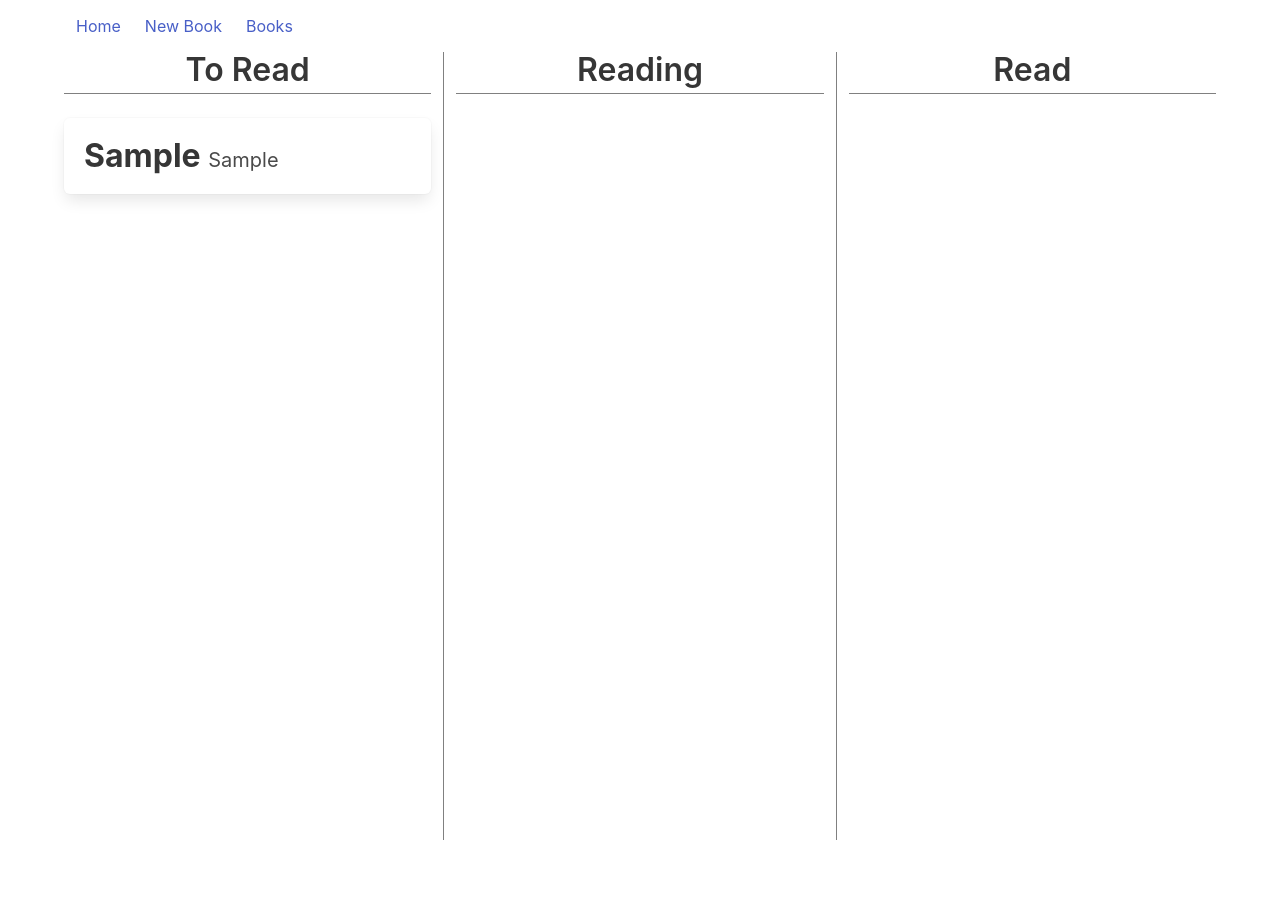
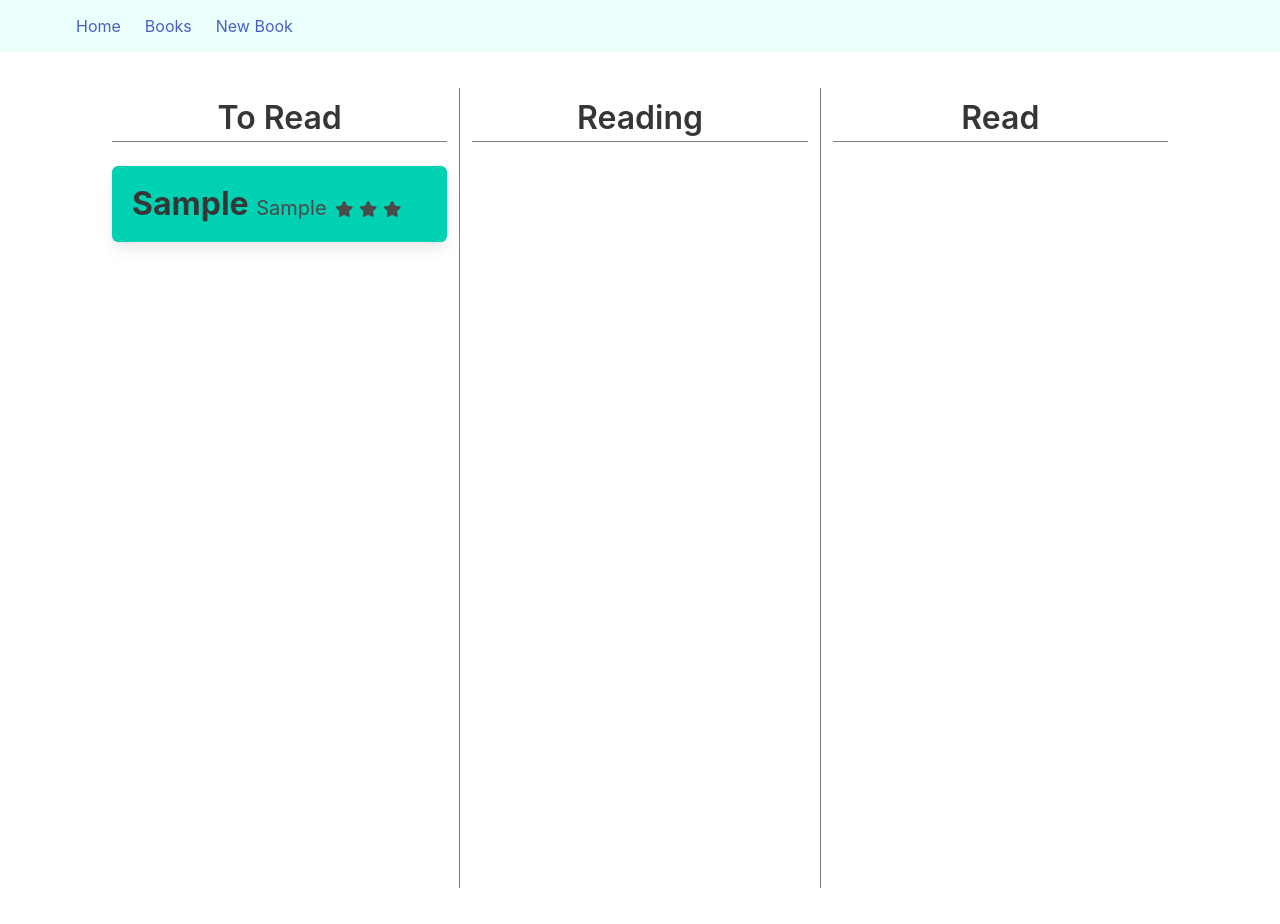
Before and after one commit to gd8/booklanes, a React (Create React App) app: page /new in a window 1280 px wide. Both pictures are taken after typing "Sample", "Sample", "Sample" into the empty fields and a click on the input "Submit". Before the commit the page ends 840 px from the top, so only its background shows below. Built offline with nearby package versions, Linux system fonts and the light colour scheme; the HTML template or start-up script is replaced by a standard one.

Commit message:
update styles colors and padding

```diff
--- a/src/App.js
+++ b/src/App.js
@@ -52,21 +52,24 @@ export default class App extends Component {
   render() {
     return (
       <Router>
+        <nav className='navbar has-background-primary-light'>
           <div className='container'>
-          <nav className='navbar'>
+            <div className='navbar-menu'>
               <ul className='navbar-start'>
                 <li className='navbar-item'>
                   <Link to='/'>Home</Link>
                 </li>
                 <li className='navbar-item'>
+                  <Link to='/books'>Books</Link>
+                </li>
+                <li className='navbar-item'>
                   <Link to='/new'>New Book</Link>
                 </li>
-              <li className='navbar-item'>
-                <Link to='/books'>Books</Link>
-              </li>
               </ul>
+            </div>
+          </div>
         </nav>
-
+        <div className='container'>
           <Switch>
             <Route path='/new'>
               <NewBook onNewBookSubmit={this.onNewBookSubmit.bind(this)} />
@@ -107,5 +110,9 @@ export default class App extends Component {
 }
 
 function Home() {
-  return <h2>Home</h2>;
+  return (
+    <section className='section'>
+      <h2>Home</h2>
+    </section>
+  );
 }
--- a/src/books/books.jsx
+++ b/src/books/books.jsx
@@ -7,6 +7,7 @@ export class Books extends Component {
     this.state = { draggingBook: null, redirect: null };
   }
   onDropBook(status) {
+    this.setState({ draggingBook: null });
     this.props.updateBook({ ...this.state.draggingBook, status });
   }
   onDragStart(book) {
@@ -26,10 +27,13 @@ export class Books extends Component {
     const booksReading = this.props.books.filter((book) => book.status === 1);
     const booksRead = this.props.books.filter((book) => book.status === 2);
     const formatBooks = (books) =>
-      books.map((book, index) => (
+      books.map((book, index) => {
+        const isDragging = book.id === this.state.draggingBook?.id;
+        return (
           <li
-          className='box is-draggable'
+            className='box is-draggable has-background-primary'
             draggable='true'
+            style={isDragging ? { opacity: '.4' } : null}
             key={index}
             onDragStart={this.onDragStart.bind(this, book)}
             onDragEnd={this.onDragEnd.bind(this, book)}
@@ -37,9 +41,21 @@ export class Books extends Component {
           >
             <span className='title has-text-weight-bold'>{book.title} </span>
             <span className='subtitle'>{book.author} </span>
+            <span className='icon'>
+              <i className='fas fa-star'></i>
+            </span>
+            <span className='icon'>
+              <i className='fas fa-star'></i>
+            </span>
+            <span className='icon'>
+              <i className='fas fa-star'></i>
+            </span>
           </li>
-      ));
+        );
+      });
+
     return (
+      <section className='section'>
         <div className='columns'>
           <div
             className='column book-column'
@@ -62,10 +78,11 @@ export class Books extends Component {
             onDrop={this.onDropBook.bind(this, 2)}
             onDragOver={(event) => event.preventDefault()}
           >
-          <h3 className='title  book-header is-3'>Read</h3>
+            <h3 className='title book-header is-3'>Read</h3>
             <ul>{formatBooks(booksRead)}</ul>
           </div>
         </div>
+      </section>
     );
   }
 }
--- a/src/index.css
+++ b/src/index.css
@@ -1,3 +1,5 @@
+@import url('../node_modules/@fortawesome/fontawesome-free/css/all.min.css');
+
 body {
   margin: 0;
   font-family: -apple-system, BlinkMacSystemFont, 'Segoe UI', 'Roboto', 'Oxygen',
@@ -57,3 +59,7 @@ code {
   justify-content: flex-end;
   padding: 10px;
 }
+
+.notes {
+  white-space: pre;
+}
--- a/src/new-book/new-book.jsx
+++ b/src/new-book/new-book.jsx
@@ -18,10 +18,12 @@ export class NewBook extends Component {
       return <Redirect to={this.state.redirect} />;
     }
     return (
-      <BookForm
-        onSubmit={this.onNewBookSubmit.bind(this)}
-        cancel={() => this.setState({ redirect: 'books' })}
-      />
+      <section className='section'>
+        <BookForm
+          onSubmit={this.onNewBookSubmit.bind(this)}
+          cancel={() => this.setState({ redirect: 'books' })}
+        />
+      </section>
     );
   }
 }
```
Lines whose indentation alone changed are shown as unchanged.
